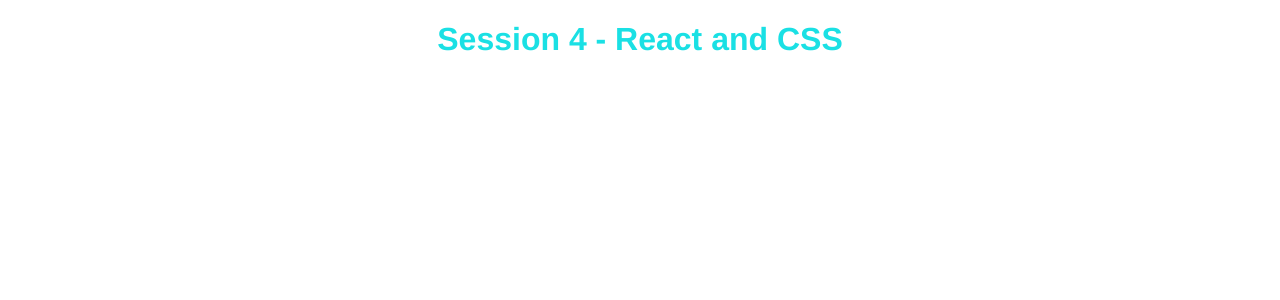
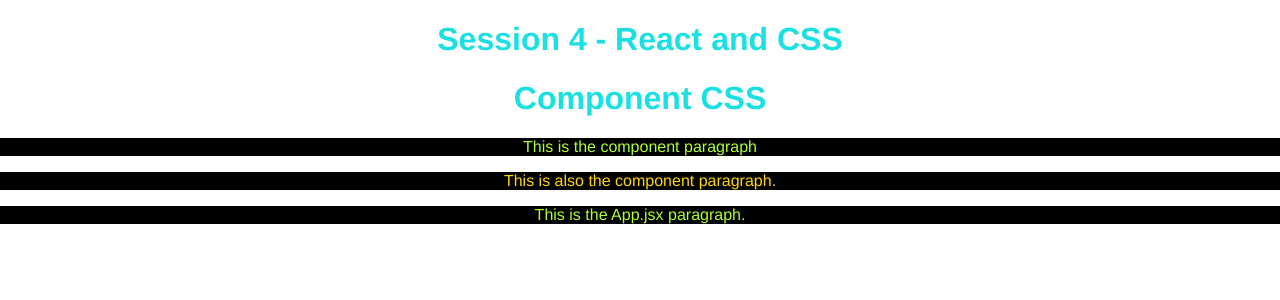
Before and after one commit to Lucas31394/React-Udemy, a React (Vite) app in the folder 4_react_css/: page / in a window 1280 px wide. Shown: the top 300 px of the page. Built offline with nearby package versions, Linux system fonts and the light colour scheme.

Commit message:
component css

```diff
--- a/4_react_css/src/App.jsx
+++ b/4_react_css/src/App.jsx
@@ -2,6 +2,7 @@
 import reactLogo from './assets/react.svg'
 import viteLogo from '/vite.svg'
 import './App.css'
+import MyComponent from './components/MyComponent'
 
 function App() {
   const [count, setCount] = useState(0)
@@ -10,6 +11,9 @@
     <>
       <div>
         <h1>Session 4 - React and CSS</h1>
+        {/*Component CSS  */}
+        <MyComponent />
+        <p>This is the App.jsx paragraph.</p>
       </div>
     </>
   )
--- /dev/null
+++ b/4_react_css/src/components/MyComponent.css
@@ -0,0 +1,8 @@
+p {
+    color: greenyellow;
+    background-color: black;
+}
+
+.my-component-paragraph {
+    color: gold;
+}
--- /dev/null
+++ b/4_react_css/src/components/MyComponent.jsx
@@ -0,0 +1,15 @@
+import React from 'react'
+//CSS
+import "./MyComponent.css";
+
+const MyComponent = () => {
+  return (
+    <div>
+        <h1>Component CSS</h1>
+        <p>This is the component paragraph</p>
+        <p className='my-component-paragraph'>This is also the component paragraph.</p>
+    </div>
+  )
+}
+
+export default MyComponent
```
